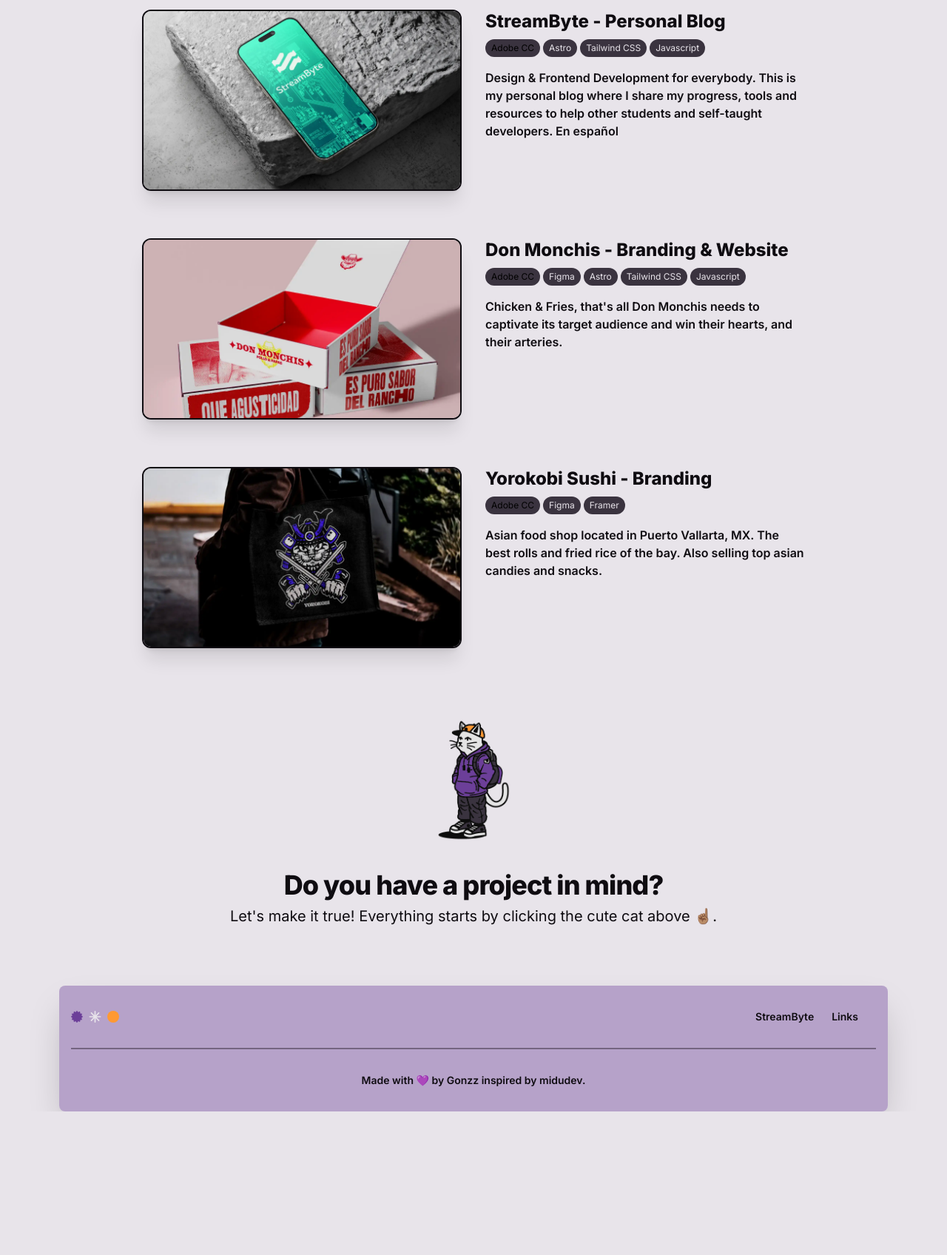
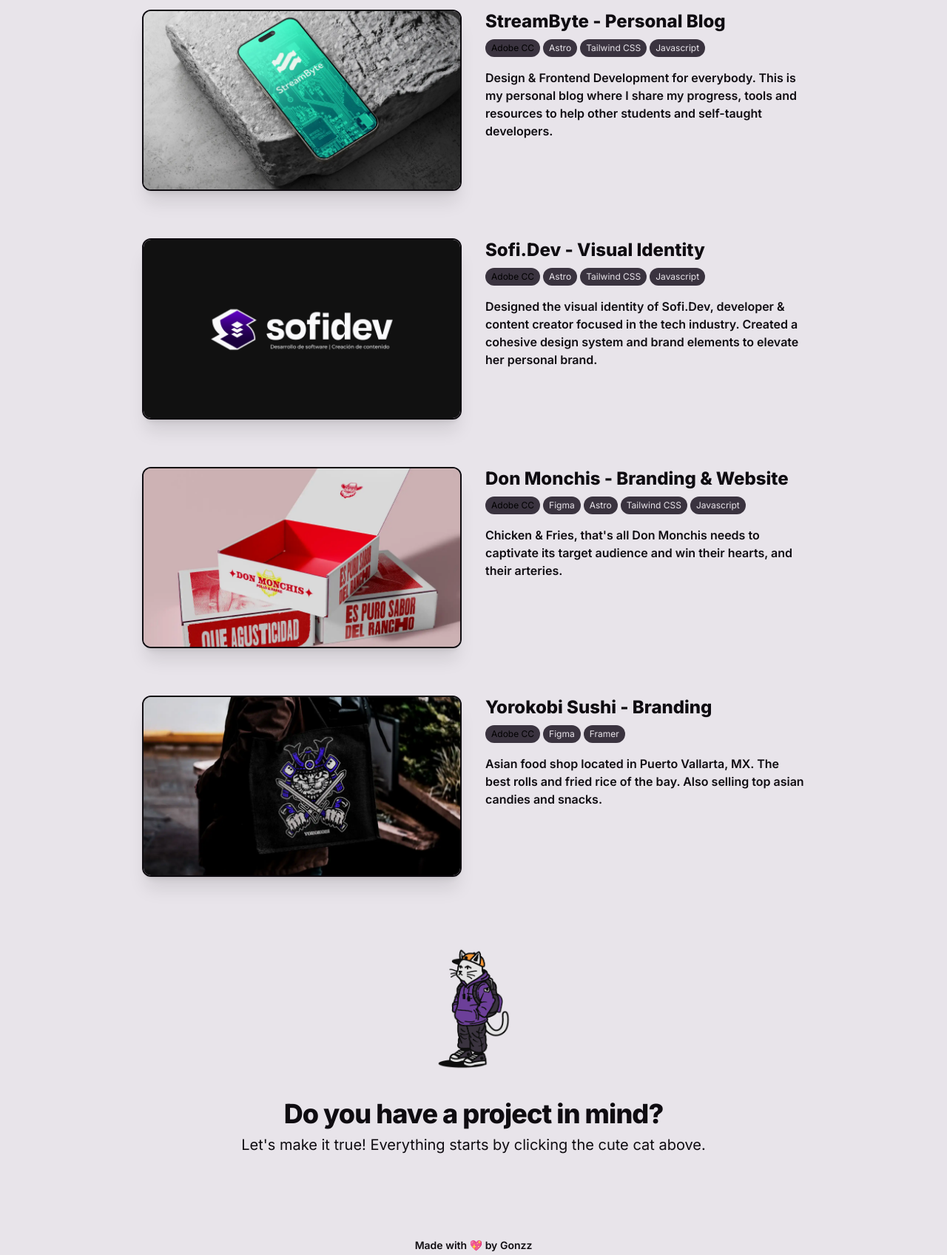
Before and after one commit to gonzzdev/gonzz.dev-v1, an Astro site: page / in a window 1280 px wide. Shown: the part 1436-3132 px from the top of the page at 74% size. Before the commit the page ends 2938 px from the top, so only its background shows below. Built offline with nearby package versions, Linux system fonts and the light colour scheme; Astro itself is replaced by a stand-in of ours.

Commit message:
added project

```diff
--- a/src/components/Footer.astro
+++ b/src/components/Footer.astro
@@ -1,21 +1,7 @@
 
 
-<footer class="bg-[#6c3f99]/40 rounded-lg shadow-2xl m-4 w-full xl:w-[1120px] mx-auto">
+<footer class="m-4 w-full xl:w-[1120px] mx-auto">
     <div class="w-full max-w-screen-xl mx-auto p-4 md:py-8">
-        <div class="sm:flex sm:items-center sm:justify-between">
-            <a href="https://linkedin.com/in/gonzz-dev/" class="flex items-center mb-4 sm:mb-0 space-x-3 rtl:space-x-reverse">
-                <img src="./logo-1.svg" class="h-4" alt="Gonzz Logo" />
-            </a>
-            <ul class="flex flex-wrap items-center mb-6 text-sm font-semibold dark:font-medium text-[#0f0c11] dark:text-[#e8e4ea] sm:mb-0">
-                <li>
-                    <a href="https://streambyte.mx" class="hover:underline me-4 md:me-6">StreamByte</a>
-                </li>
-                <li>
-                    <a href="https://josegonz.site" class="hover:underline me-4 md:me-6">Links</a>
-                </li>
-            </ul>
-        </div>
-        <hr class="my-6 border-[1px] border-[#0f0c11]/40 sm:mx-auto lg:my-8 dark:border-[#e8e4ea]/40" />
-        <span class="block text-sm text-[#0f0c11] dark:text-[#e8e4ea] font-semibold sm:text-center">Made with 💜 by <a href="https://gonzz.dev/" class="hover:underline"> Gonzz</a> inspired by <a href="https://midu.dev" class="hover:underline">midudev</a>.</span>
+        <span class="block text-sm text-[#0f0c11] dark:text-[#e8e4ea] font-semibold sm:text-center">Made with 💖 by <a href="https://gonzz.dev/" class="hover:underline"> Gonzz</a>
     </div>
 </footer>
--- a/src/components/Forms.astro
+++ b/src/components/Forms.astro
@@ -4,7 +4,7 @@
         <img class="w-[100px] m-auto hover:scale-105 transition duration-200 mb-10" src="./logo-5.png">
       </a>
       <h2 class="mb-2 text-2xl tracking-tight font-extrabold text-center text-[#0f0c11] dark:text-[#e8e4ea] md:text-4xl">Do you have a project in mind?</h2>
-      <p class="font-light text-center text-[#0f0c11] dark:text-[#e8e4ea]/80 sm:text-xl">Let's make it true! Everything starts by clicking the cute cat above ☝🏽.</p>
+      <p class="font-light text-center text-[#0f0c11] dark:text-[#e8e4ea]/80 sm:text-xl">Let's make it true! Everything starts by clicking the cute cat above.</p>
 
       <!-- Añadir función del formulario -->
       <!-- <form action="#" class="space-y-8">
--- a/src/components/Projects.astro
+++ b/src/components/Projects.astro
@@ -44,9 +44,17 @@
   {
     title: "StreamByte - Personal Blog",
     description:
-      "Design & Frontend Development for everybody. This is my personal blog where I share my progress, tools and resources to help other students and self-taught developers. En español ",
+      "Design & Frontend Development for everybody. This is my personal blog where I share my progress, tools and resources to help other students and self-taught developers.",
     link: "https://streambyte.mx",
     image: "/projects/streambyte.webp",
+    tags: [TAGS.ADOBE, TAGS.ASTRO, TAGS.TAILWINDCSS, TAGS.JAVASCRIPT],
+  },
+  {
+    title: "Sofi.Dev - Visual Identity",
+    description:
+      "Designed the visual identity of Sofi.Dev, developer & content creator focused in the tech industry. Created a cohesive design system and brand elements to elevate her personal brand.",
+    link: "https://itssofi.dev",
+    image: "/projects/sofidev.png",
     tags: [TAGS.ADOBE, TAGS.ASTRO, TAGS.TAILWINDCSS, TAGS.JAVASCRIPT],
   },
   {
--- a/src/pages/index.astro
+++ b/src/pages/index.astro
@@ -21,7 +21,7 @@
 			alt="GitHub Profile Picture"
 			/>
 			<a
-				href="https://www.linkedin.com/in/gonzz-art/"
+				href="https://www.linkedin.com/in/gonzz-dev/"
 				target="_blank"
 				rel="noopener"
 				class="flex justify-center items-center">
@@ -42,7 +42,7 @@
 			<ul class="flex justify-center gap-8 p-2 items-center flex-wrap">
 
 				<li class="w-[36px] bg-transparent border-[2px] border-[#6c3f99] hover:bg-[#6c3f99]/40 hover:dark:bg-[#6c3f99]/40 rounded-full px-2 py-2 dark:bg-transparent hover:scale-150 transition">
-					<a href="https://www.linkedin.com/in/gonzz-art/" target="_blank" rel="noopener">
+					<a href="https://www.linkedin.com/in/gonzz-dev/" target="_blank" rel="noopener">
 						<img src="./icons/linkedin.svg" alt="LinkedIn logo">
 					</a>
 				</li>
@@ -54,13 +54,13 @@
 				</li>
 
 				<li class="w-[36px] bg-transparent border-[2px] border-[#6c3f99] hover:bg-[#6c3f99]/40 hover:dark:bg-[#6c3f99]/40 rounded-full px-2 py-2 dark:bg-transparent hover:scale-150 transition">
-					<a href="https://www.twitter.com/gonzz_art" target="_blank" rel="noopener">
+					<a href="https://www.twitter.com/gonzz_dev" target="_blank" rel="noopener">
 						<img src="./icons/twitter.svg" alt="Twitter logo">
 					</a>
 				</li>
 
 				<li class="w-[36px] bg-transparent border-[2px] border-[#6c3f99] hover:bg-[#6c3f99]/40 hover:dark:bg-[#6c3f99]/40 rounded-full px-2 py-2 dark:bg-transparent hover:scale-150 transition">
-					<a href="https://www.instagram.com/jos.gonzz" target="_blank" rel="noopener">
+					<a href="https://www.instagram.com/gonzz.dev" target="_blank" rel="noopener">
 						<img src="./icons/instagram.svg" alt="Instagram logo">
 					</a>
 				</li>
```
Also changed, not shown: public/projects/sofidev.png (added).
